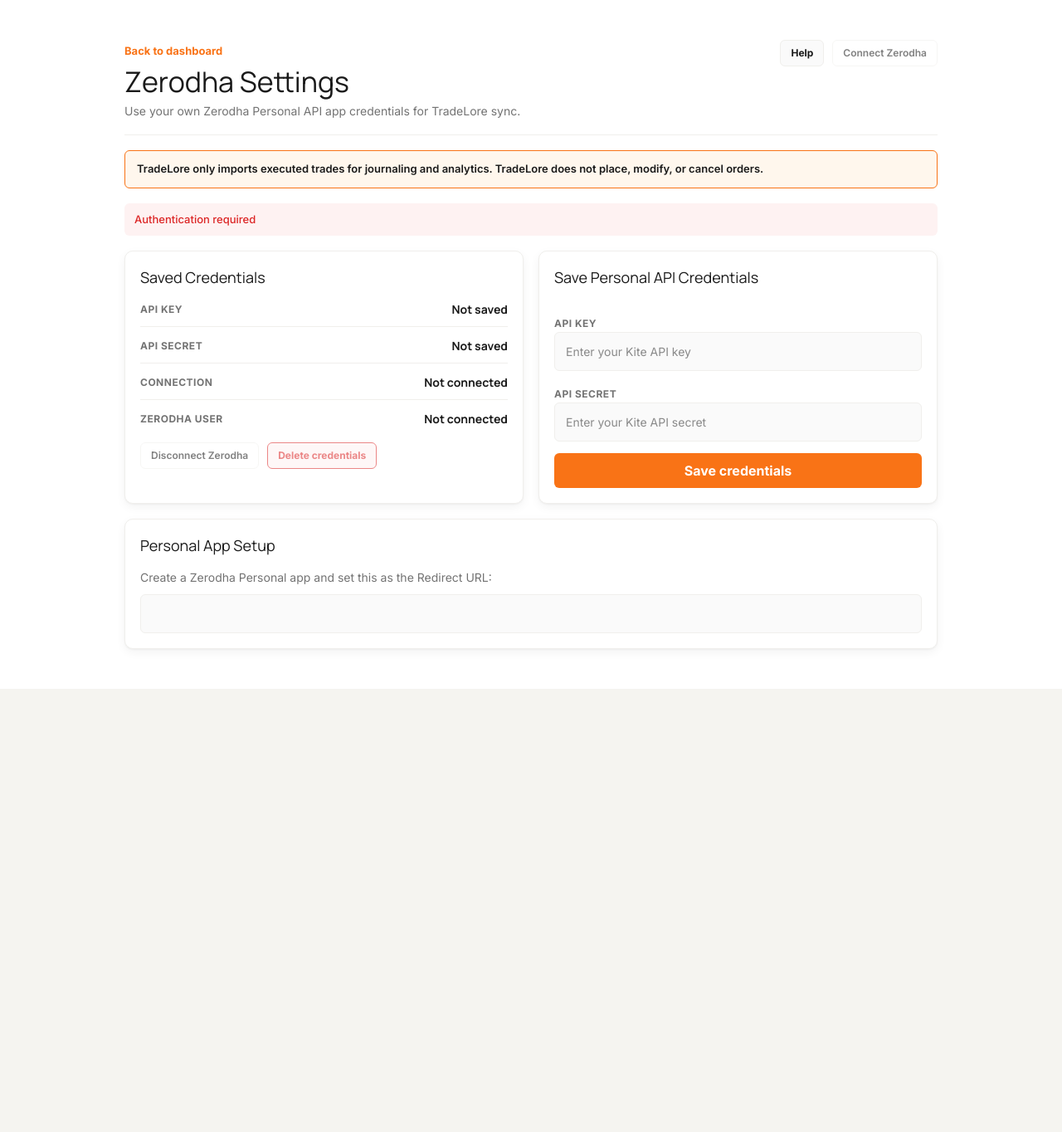
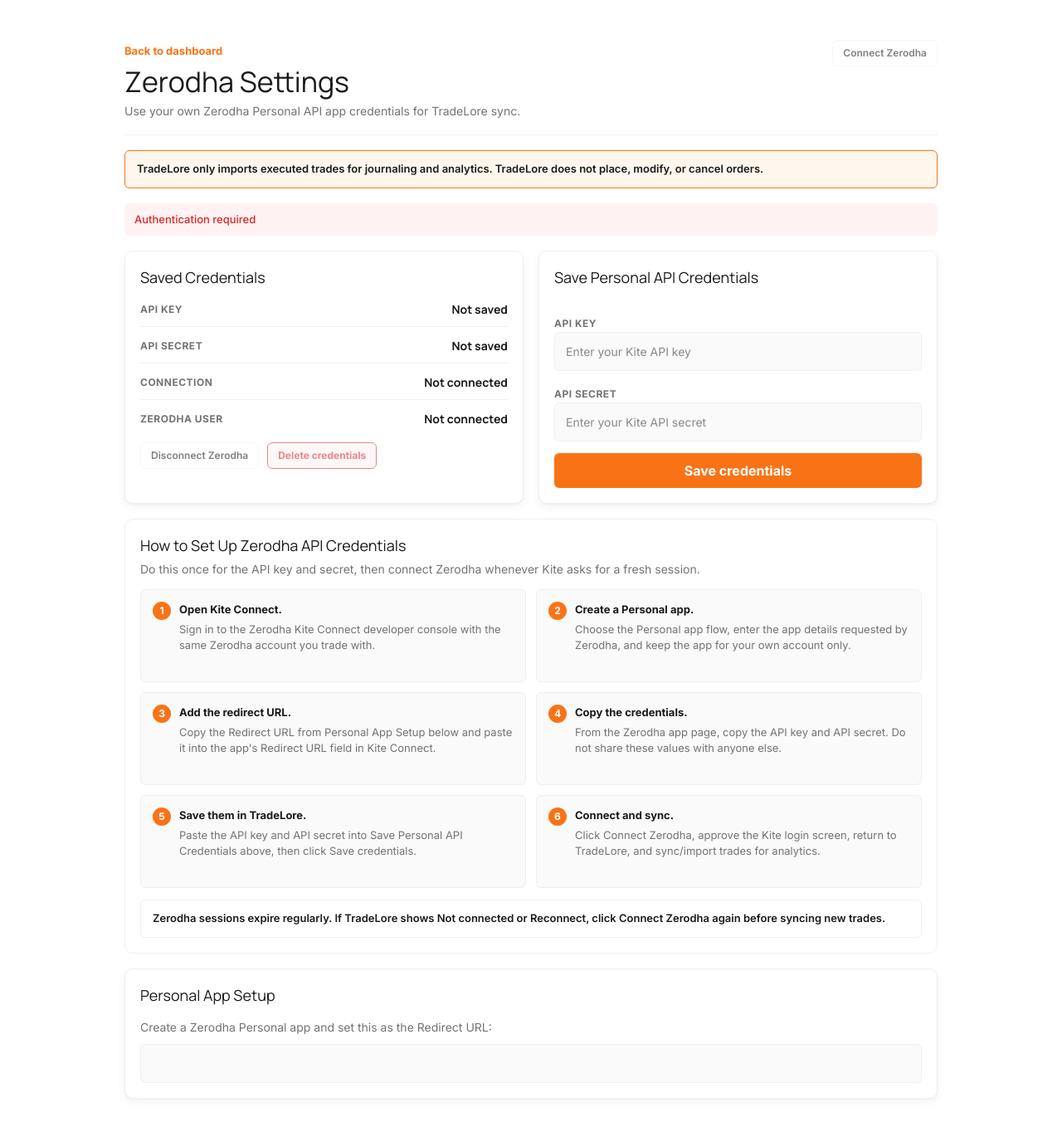
Before and after one commit to Sai-Thirumal/tradelore, a Next.js app in the folder web/: page /settings/zerodha in a window 1280 px wide. Shown: the top 1364 px of the page at 83% size. Before the commit the page ends 830 px from the top, so only its background shows below. Built offline with nearby package versions, Linux system fonts and the light colour scheme; no server answers.

Commit message:
Add broker credential setup steps

```diff
--- a/web/src/app/globals.css
+++ b/web/src/app/globals.css
@@ -1114,20 +1114,6 @@ body::before {
   font-weight: 700;
   text-decoration: none;
 }
-.settings-help-btn {
-  padding: 6px 12px;
-  border: 1px solid var(--border);
-  border-radius: var(--radius-sm);
-  background: var(--surface);
-  color: var(--text);
-  font-size: 12px;
-  font-weight: 700;
-  cursor: pointer;
-}
-.settings-help-btn:hover {
-  border-color: var(--brand);
-  background: var(--brand-light);
-}
 .zerodha-notice {
   padding: 12px 14px;
   border: 1px solid var(--brand);
--- a/web/src/app/settings/delta/page.tsx
+++ b/web/src/app/settings/delta/page.tsx
@@ -234,6 +234,46 @@ export default function DeltaSettingsPage() {
             )}
           </form>
         </section>
+
+        <section className="settings-panel zerodha-help-panel">
+          <div className="zerodha-help-header">
+            <div>
+              <h2>How to Set Up Delta API Credentials</h2>
+              <p className="settings-muted">Create a read-only Delta Exchange API key so TradeLore can import fills, products, and funding history.</p>
+            </div>
+          </div>
+
+          <ol className="zerodha-help-steps">
+            <li>
+              <strong>Open Delta API settings.</strong>
+              Sign in to Delta Exchange India, then open the account or profile area where API keys are managed.
+            </li>
+            <li>
+              <strong>Create a new API key.</strong>
+              Choose a name you can recognize, such as TradeLore, so you can revoke it later without affecting other tools.
+            </li>
+            <li>
+              <strong>Use read-only permissions.</strong>
+              Enable permissions needed to read account data, fills/trade history, products, and wallet transactions. Do not enable trading or withdrawals.
+            </li>
+            <li>
+              <strong>Review IP restrictions.</strong>
+              If you enable an IP allowlist, include the production server IPs used by TradeLore. Otherwise Delta may reject sync requests.
+            </li>
+            <li>
+              <strong>Copy key and secret once.</strong>
+              Copy the API key and API secret when Delta shows them. The secret may not be visible again after you leave the page.
+            </li>
+            <li>
+              <strong>Save and sync in TradeLore.</strong>
+              Paste both values above, click Save credentials, then use Sync Delta or Import Delta CSV to load your trades.
+            </li>
+          </ol>
+
+          <div className="zerodha-help-note">
+            TradeLore stores credentials encrypted server-side and only uses them to read your Delta history. It does not place orders or move funds.
+          </div>
+        </section>
       </section>
     </main>
   );
--- a/web/src/app/settings/zerodha/page.tsx
+++ b/web/src/app/settings/zerodha/page.tsx
@@ -42,7 +42,6 @@ function ZerodhaSettingsContent() {
   const [saving, setSaving] = useState(false);
   const [message, setMessage] = useState(initialMessage);
   const [error, setError] = useState('');
-  const [helpOpen, setHelpOpen] = useState(false);
 
   const loadStatus = useCallback(async () => {
     setLoading(true);
@@ -143,15 +142,6 @@ function ZerodhaSettingsContent() {
             <p>Use your own Zerodha Personal API app credentials for TradeLore sync.</p>
           </div>
           <div className="zerodha-header-actions">
-            <button
-              className="settings-help-btn"
-              type="button"
-              aria-expanded={helpOpen}
-              aria-controls="zerodha-sync-help"
-              onClick={() => setHelpOpen(open => !open)}
-            >
-              {helpOpen ? 'Hide help' : 'Help'}
-            </button>
             <button className="auth-header-btn" onClick={connect} disabled={saving || loading || !status?.credentials_configured}>
               Connect Zerodha
             </button>
@@ -161,49 +151,6 @@ function ZerodhaSettingsContent() {
         <div className="zerodha-notice">
           TradeLore only imports executed trades for journaling and analytics. TradeLore does not place, modify, or cancel orders.
         </div>
-
-        {helpOpen && (
-          <section className="settings-panel zerodha-help-panel" id="zerodha-sync-help">
-            <div className="zerodha-help-header">
-              <div>
-                <h2>How to Sync Zerodha</h2>
-                <p className="settings-muted">Follow these steps once to connect your Kite account, then reconnect daily when Zerodha&apos;s session expires.</p>
-              </div>
-              <button className="modal-close" type="button" aria-label="Close Zerodha sync help" onClick={() => setHelpOpen(false)}>x</button>
-            </div>
-
-            <ol className="zerodha-help-steps">
-              <li>
-                <strong>Create a Zerodha Personal app.</strong>
-                Open the Kite Connect developer console, create a Personal app, and copy its API key and API secret.
-              </li>
-              <li>
-                <strong>Set the redirect URL in Zerodha.</strong>
-                Copy the Redirect URL from the Personal App Setup section below and paste it into the app&apos;s Redirect URL field in Zerodha.
-              </li>
-              <li>
-                <strong>Save credentials in TradeLore.</strong>
-                Paste the API key and API secret into Save Personal API Credentials, then click Save credentials.
-              </li>
-              <li>
-                <strong>Connect Zerodha.</strong>
-                Click Connect Zerodha, approve the Kite login screen, and you will return to TradeLore once Zerodha authorizes the session.
-              </li>
-              <li>
-                <strong>Sync your trades.</strong>
-                After connecting, TradeLore imports your executed orders and matches them into trades for analytics and journaling.
-              </li>
-              <li>
-                <strong>Reconnect when needed.</strong>
-                Zerodha access tokens are short-lived. If TradeLore shows Reconnect, click Connect Zerodha again before syncing that day&apos;s trades.
-              </li>
-            </ol>
-
-            <div className="zerodha-help-note">
-              Use the API key and secret from your own Personal app. Shared app credentials or a mismatched redirect URL can cause connection failures.
-            </div>
-          </section>
-        )}
 
         {message && <div className="auth-alert success">{message}</div>}
         {error && <div className="auth-alert error">{error}</div>}
@@ -279,6 +226,46 @@ function ZerodhaSettingsContent() {
           </form>
         </section>
 
+        <section className="settings-panel zerodha-help-panel">
+          <div className="zerodha-help-header">
+            <div>
+              <h2>How to Set Up Zerodha API Credentials</h2>
+              <p className="settings-muted">Do this once for the API key and secret, then connect Zerodha whenever Kite asks for a fresh session.</p>
+            </div>
+          </div>
+
+          <ol className="zerodha-help-steps">
+            <li>
+              <strong>Open Kite Connect.</strong>
+              Sign in to the Zerodha Kite Connect developer console with the same Zerodha account you trade with.
+            </li>
+            <li>
+              <strong>Create a Personal app.</strong>
+              Choose the Personal app flow, enter the app details requested by Zerodha, and keep the app for your own account only.
+            </li>
+            <li>
+              <strong>Add the redirect URL.</strong>
+              Copy the Redirect URL from Personal App Setup below and paste it into the app&apos;s Redirect URL field in Kite Connect.
+            </li>
+            <li>
+              <strong>Copy the credentials.</strong>
+              From the Zerodha app page, copy the API key and API secret. Do not share these values with anyone else.
+            </li>
+            <li>
+              <strong>Save them in TradeLore.</strong>
+              Paste the API key and API secret into Save Personal API Credentials above, then click Save credentials.
+            </li>
+            <li>
+              <strong>Connect and sync.</strong>
+              Click Connect Zerodha, approve the Kite login screen, return to TradeLore, and sync/import trades for analytics.
+            </li>
+          </ol>
+
+          <div className="zerodha-help-note">
+            Zerodha sessions expire regularly. If TradeLore shows Not connected or Reconnect, click Connect Zerodha again before syncing new trades.
+          </div>
+        </section>
+
         <section className="settings-panel">
           <h2>Personal App Setup</h2>
           <p className="settings-muted">Create a Zerodha Personal app and set this as the Redirect URL:</p>
```
